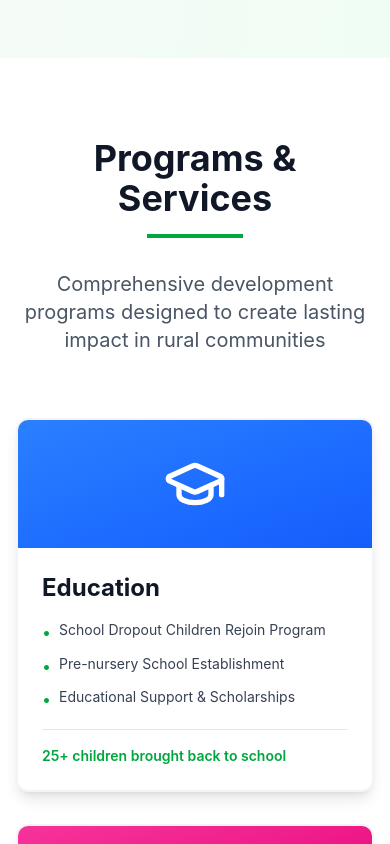
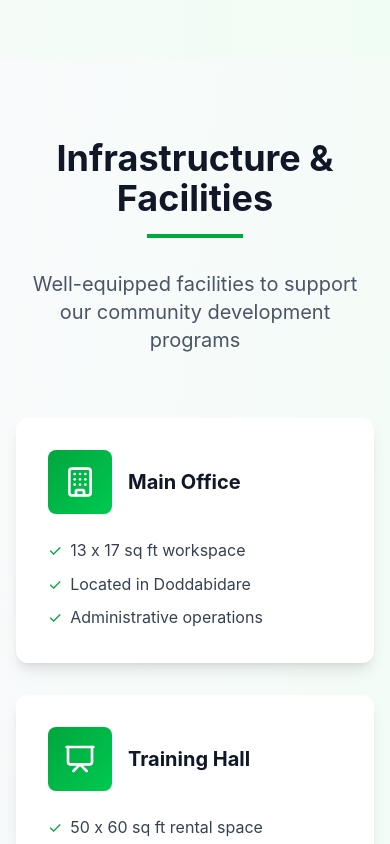
Before and after one commit to devmanjunath31/lishafoundation, a React (Vite) app: page / in a window 390 px wide. Shown: the part 10580-11424 px from the top of the page. Built offline with nearby package versions, Linux system fonts and the light colour scheme.

Commit message:
feat: new changes

```diff
--- a/src/App.tsx
+++ b/src/App.tsx
@@ -3,7 +3,7 @@
 import Hero from './sections/Hero';
 import About from './sections/About';
 import Team from './sections/Team';
-import Programs from './sections/Programs';
+// import Programs from './sections/Programs';
 // import Impact from './sections/Impact';
 // import Partners from './sections/Partners';
 import Infrastructure from './sections/Infrastructure';
@@ -12,8 +12,8 @@
 import Gallery from './sections/Gallery';
 // import News from './sections/News';
 import Contact from './sections/Contact';
-import Downloads from './sections/Downloads';
-import Transparency from './sections/Transparency';
+// import Downloads from './sections/Downloads';
+// import Transparency from './sections/Transparency';
 
 function App() {
   return (
@@ -23,7 +23,7 @@
         <Hero />
         <About />
         <Team />
-        <Programs />
+        {/* <Programs /> */}
         {/* <Impact /> */}
         {/* <Partners /> */}
         <Infrastructure />
@@ -32,8 +32,8 @@
         <Gallery />
         {/* <News /> */}
         <Contact />
-        <Downloads />
-        <Transparency />
+        {/* <Downloads /> */}
+        {/* <Transparency /> */}
       </main>
       <Footer />
     </div>
--- a/src/sections/Donation.tsx
+++ b/src/sections/Donation.tsx
@@ -1,49 +1,49 @@
-import { Heart, Shield, TrendingUp, Users, GraduationCap, Leaf, Building } from 'lucide-react';
+// import { Heart, Shield, TrendingUp, Users, GraduationCap, Leaf, Building } from 'lucide-react';
 
 const Donation = () => {
-  const programs = [
-    {
-      icon: GraduationCap,
-      title: 'Sponsor a Child\'s Education',
-      amount: '₹5,000',
-      period: '/year',
-      description: 'Support a child\'s educational journey',
-    },
-    {
-      icon: Users,
-      title: 'Support Women\'s Livelihood',
-      amount: '₹10,000',
-      period: '/program',
-      description: 'Empower women through skill development',
-    },
-    {
-      icon: Leaf,
-      title: 'Watershed Development',
-      amount: '₹25,000',
-      period: '/acre',
-      description: 'Contribute to sustainable agriculture',
-    },
-    {
-      icon: Heart,
-      title: 'Livestock Support',
-      amount: '₹15,000',
-      period: '/family',
-      description: 'Provide livestock to a family',
-    },
-    {
-      icon: Building,
-      title: 'Old Age Home Support',
-      amount: '₹3,000',
-      period: '/month',
-      description: 'Care for elderly community members',
-    },
-  ];
+  // const programs = [
+  //   {
+  //     icon: GraduationCap,
+  //     title: 'Sponsor a Child\'s Education',
+  //     amount: '₹5,000',
+  //     period: '/year',
+  //     description: 'Support a child\'s educational journey',
+  //   },
+  //   {
+  //     icon: Users,
+  //     title: 'Support Women\'s Livelihood',
+  //     amount: '₹10,000',
+  //     period: '/program',
+  //     description: 'Empower women through skill development',
+  //   },
+  //   {
+  //     icon: Leaf,
+  //     title: 'Watershed Development',
+  //     amount: '₹25,000',
+  //     period: '/acre',
+  //     description: 'Contribute to sustainable agriculture',
+  //   },
+  //   {
+  //     icon: Heart,
+  //     title: 'Livestock Support',
+  //     amount: '₹15,000',
+  //     period: '/family',
+  //     description: 'Provide livestock to a family',
+  //   },
+  //   {
+  //     icon: Building,
+  //     title: 'Old Age Home Support',
+  //     amount: '₹3,000',
+  //     period: '/month',
+  //     description: 'Care for elderly community members',
+  //   },
+  // ];
 
-  const benefits = [
-    { icon: Shield, title: '80G Tax Exemption', description: 'Save up to 50% on your donation' },
-    { icon: TrendingUp, title: '100% Transparency', description: 'Track how your donation is used' },
-    { icon: Heart, title: 'Direct Impact', description: 'See the change you create' },
-  ];
+  // const benefits = [
+  //   { icon: Shield, title: '80G Tax Exemption', description: 'Save up to 50% on your donation' },
+  //   { icon: TrendingUp, title: '100% Transparency', description: 'Track how your donation is used' },
+  //   { icon: Heart, title: 'Direct Impact', description: 'See the change you create' },
+  // ];
 
   return (
     <section id="donate" className="py-20 bg-gradient-to-br from-green-50 to-white">
@@ -56,7 +56,7 @@
           </p>
         </div>
 
-        <div className="grid md:grid-cols-3 gap-6 mb-16">
+        {/* <div className="grid md:grid-cols-3 gap-6 mb-16">
           {benefits.map((benefit, index) => {
             const Icon = benefit.icon;
             return (
@@ -112,7 +112,7 @@
               </button>
             </div>
           </div>
-        </div>
+        </div> */}
 
         <div className="grid md:grid-cols-2 gap-12 mb-16">
           <div className="bg-white rounded-xl p-8 shadow-lg">
```
